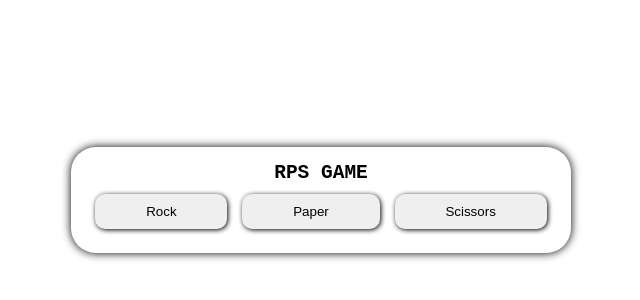
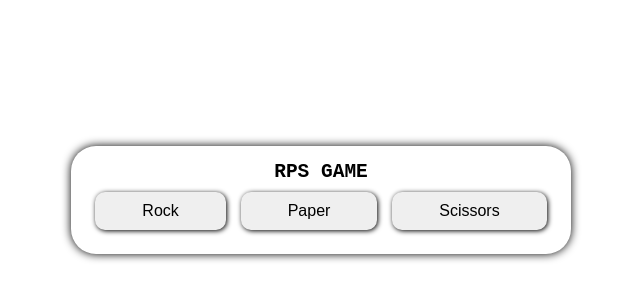
Before and after one commit to MJaman786/RockPaperSeasor-GAME, a plain HTML site: page index.html in a window 1280 px wide. Shown: the part 200-500 px from the top of the page, without its empty margins (319-959 px from the left). Drawn offline with Linux system fonts and the light colour scheme.

Commit message:
Update style.css

```diff
--- a/style.css
+++ b/style.css
@@ -41,11 +41,12 @@ h2{
 
 }
 button{
-    padding: 10px 10px;
+    padding: 10px 5px;
     border: none;
     box-shadow: 1px 1px 5px;
     border-radius: 10px;
     flex: 1 1 auto;
+    font-size: 1rem;
 }
 
 .players-info{
```
